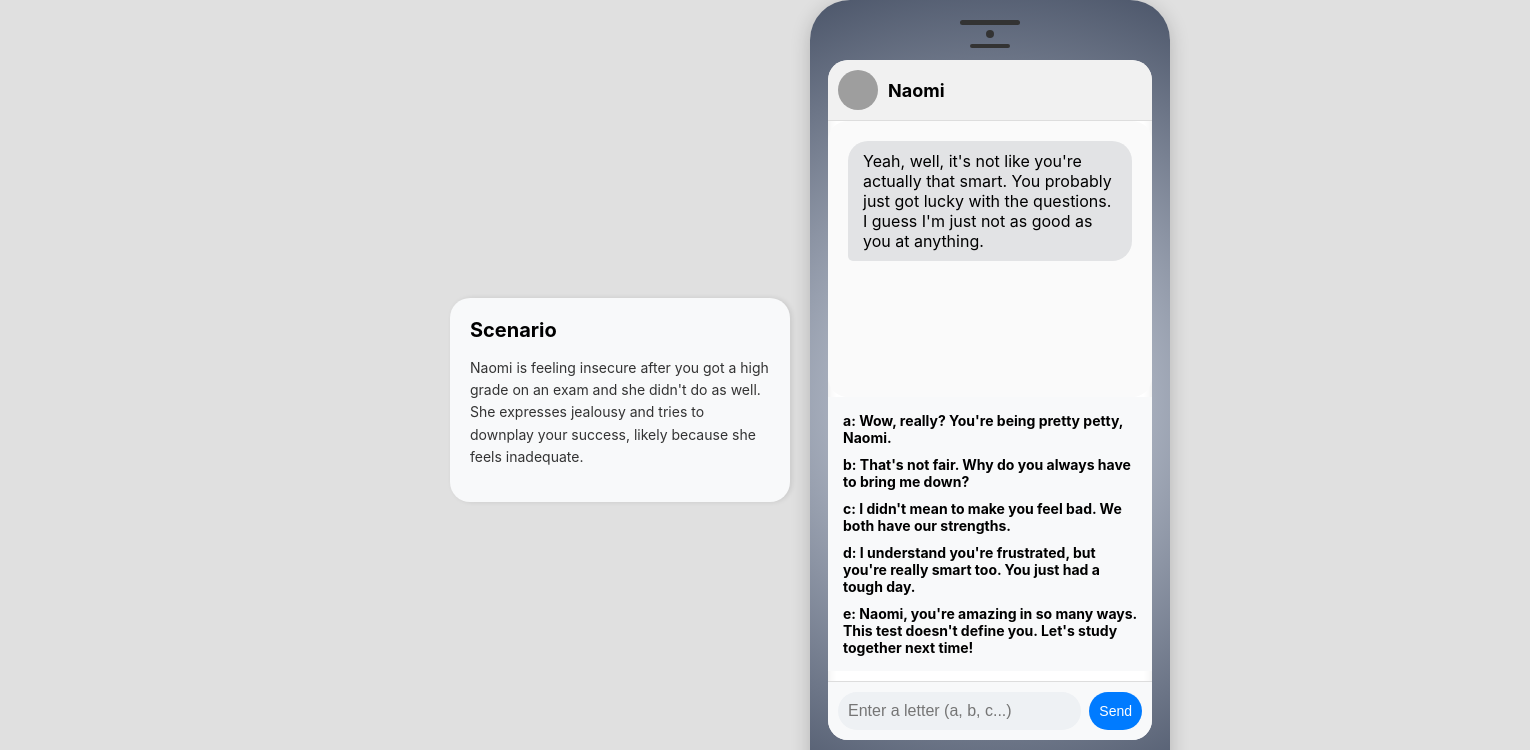
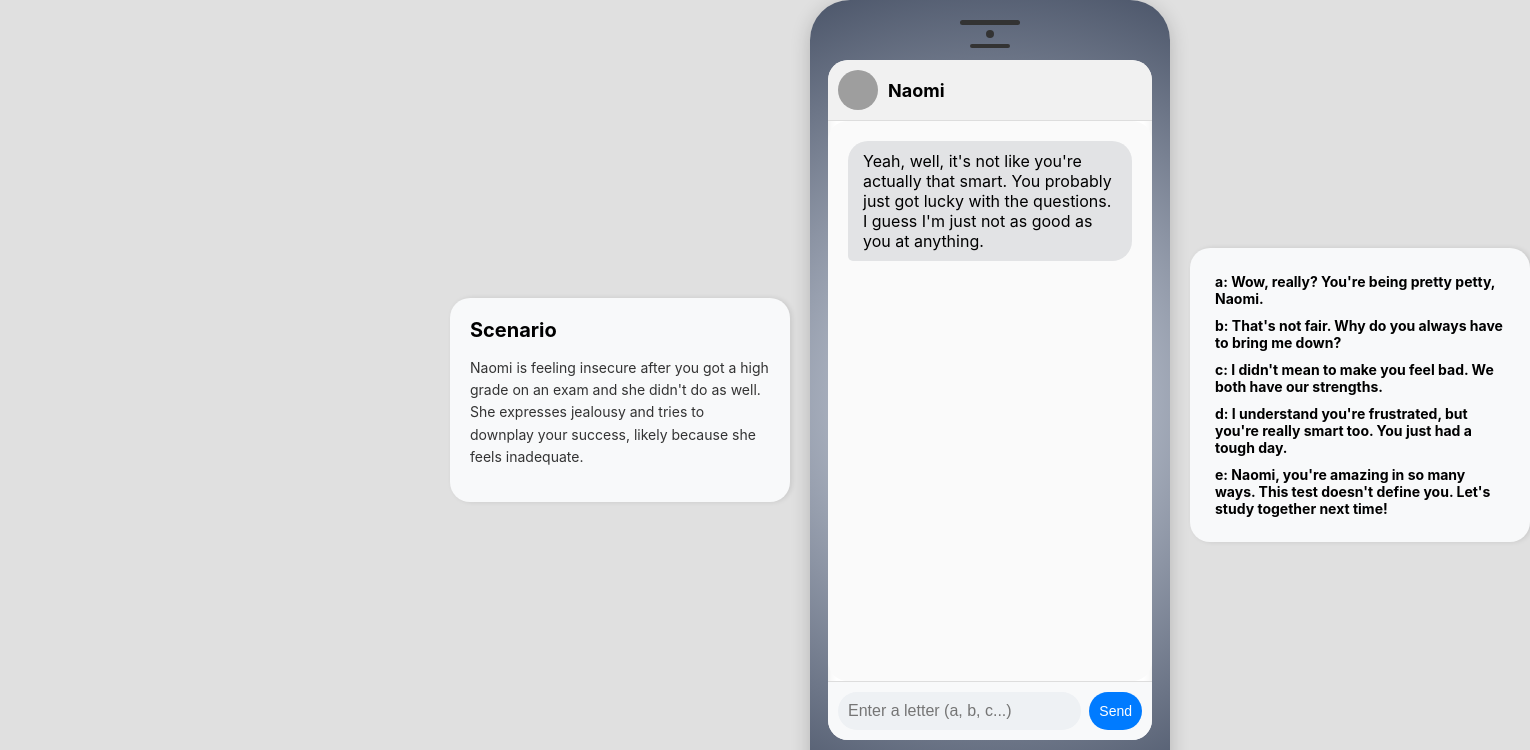
Before and after one commit to lobo017/messaging-app, a React (Create React App) app: page / in a window 1280 px wide. Shown: the top 750 px of the page, 1530 px wide, since content can reach past the window. Built offline with nearby package versions, Linux system fonts and the light colour scheme; grey boxes are pictures that could not be loaded.

Commit message:
moved choices outside of phone

```diff
--- a/src/App.css
+++ b/src/App.css
@@ -43,6 +43,24 @@ body {
   margin: 0;
   padding-left: 225px;
   background-color: #e0e0e0;
+}
+
+.choices-area {
+  padding: 20px 20px 20px 20px;
+  width: 300px;
+  height: flex;
+  background-color: #f8f9fa;
+  margin-bottom: 10px;
+  box-shadow: 2px 0 5px rgba(0, 0, 0, 0.1);
+  margin-left: 20px; /* Spacing between sidebar and phone */
+  border-radius: 20px; /* Add some border radius */
+}
+
+.choice-option {
+  padding: 5px;
+  width: flex;
+  font-weight: bold;
+  font-size: 14px;
 }
 
 /* Sidebar container */
@@ -253,17 +271,6 @@ button:hover {
   font-weight: bold;
 }
 
-.choices-area {
-  padding: 10px;
-  background-color: #f8f9fa;
-  margin-bottom: 10px;
-}
-
-.choice-option {
-  padding: 5px;
-  font-weight: bold;
-  font-size: 14px;
-}
 
 /* Media queries for responsive design */
 @media (max-width: 768px) {
--- a/src/App.js
+++ b/src/App.js
@@ -227,7 +227,21 @@ function App() {
                 <div ref={messagesEndRef} /> {/* Empty div for scrolling */}
               </div>
 
-              <div className="choices-area">
+              <div className="input-area">
+                <input
+                  type="text"
+                  placeholder="Enter a letter (a, b, c...)"
+                  value={input}
+                  onChange={(e) => setInput(e.target.value)}
+                  onKeyDown={handleKeyPress}
+                />
+                <button onClick={handleUserInput}>Send</button>
+              </div>
+
+            </div>
+            <div className="phone-bottom"></div>
+          </div>
+          <div className="choices-area">
                 {choices.length > 0 && (
                   <div className="choice-prompt">
                     {choices.map((choice, index) => (
@@ -238,20 +252,6 @@ function App() {
                   </div>
                 )}
               </div>
-
-              <div className="input-area">
-                <input
-                  type="text"
-                  placeholder="Enter a letter (a, b, c...)"
-                  value={input}
-                  onChange={(e) => setInput(e.target.value)}
-                  onKeyDown={handleKeyPress}
-                />
-                <button onClick={handleUserInput}>Send</button>
-              </div>
-            </div>
-            <div className="phone-bottom"></div>
-          </div>
         </body>
       )}
 //     </div>
```
